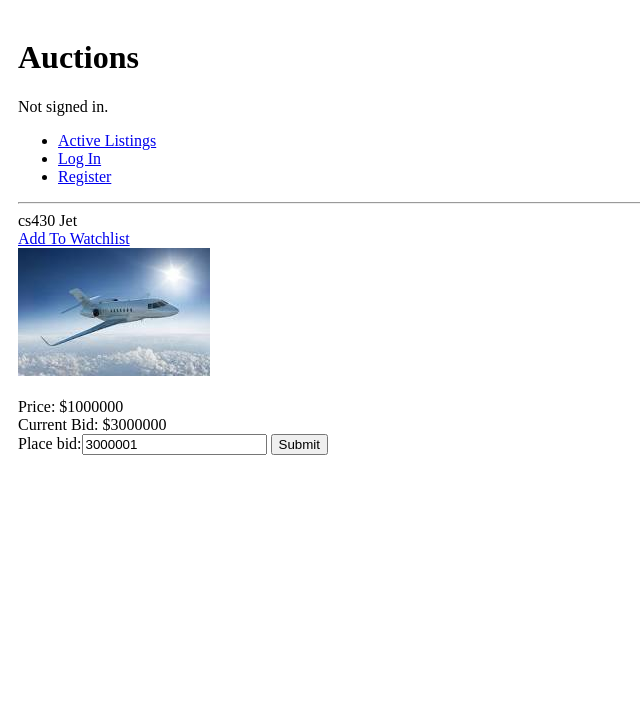
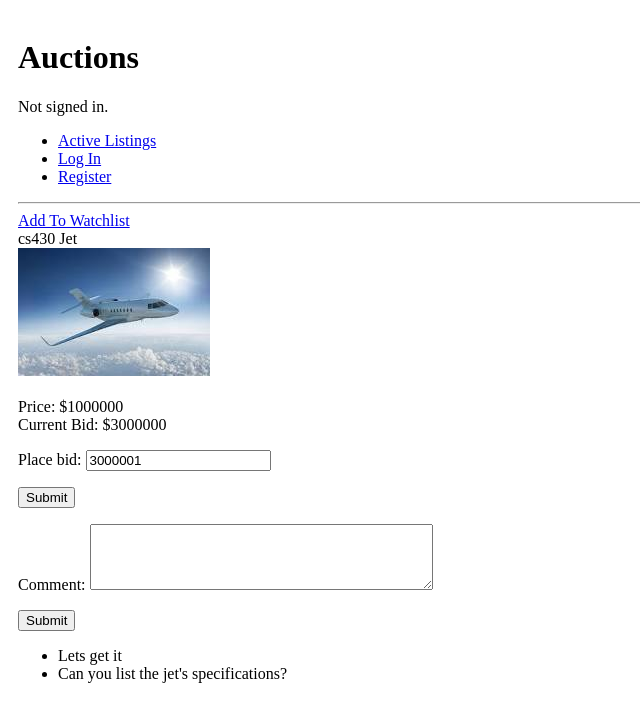
Before and after one commit to Corelade/Commerce, a Django app: a page that uses auctions/templates/auctions/listing_page.html in a window 1280 px wide. Shown: the top 722 px of the page, without its empty margins (0-640 px from the left). Run offline with Django 3.2, Linux system fonts and the light colour scheme; data comes from the database, SQL or seed files in the repository; both versions use the stored data as it was after the commit; data that the repository does not hold is empty.

Commit message:
Added Comments

```diff
--- a/auctions/models.py
+++ b/auctions/models.py
@@ -44,3 +44,11 @@ class Bid(models.Model):
 
     def __str__(self):
         return self.new_bid
+
+class Comment(models.Model):
+    user = models.ForeignKey(User, on_delete=models.CASCADE)
+    auction_listing = models.ForeignKey(AuctionListings, on_delete=models.CASCADE)
+    comment = models.CharField(max_length=300, blank=True)
+
+    def __str__(self):
+        return self.comment
--- a/auctions/templates/auctions/listing_page.html
+++ b/auctions/templates/auctions/listing_page.html
@@ -5,7 +5,6 @@
 {% endblock %}
 
 {% block body %}
-    {{name}} <br>
 
     {% if watchlist %}
         <a href="{% url 'add_to_watchlist' name %}">
@@ -25,21 +24,46 @@
         </a> <br>
     {% endif %}
 
+    {{name}} <br>
+
     <img src="{{item.image.url}}"><br>
     {{ item.description }}<br>
     Price: ${{item.price}} <br>
 
     {% if current_bid %}
-        Current Bid: ${{current_bid}}
+        Current Bid: ${{current_bid}} <br>
     {% endif %}
 
-    <form action="{% url 'listing_page' name %}" method="post">
-        {% csrf_token %}
-        {{ form }}
-        <input type="submit">
-    </form>
+    {% if form %}
+        <form action="{% url 'listing_page' name %}" method="post">
+            {% csrf_token %}
+            {{ form.as_p }}
+            <input type="submit">
+        </form>
+    {% endif %}
 
     {% if message %}
         {{message}} <!-- Maybe style this red, Like an error message -->
     {% endif %}
+
+    {% if comment_form %}
+        <form action="{% url 'comment' name %}" method="post">
+            {% csrf_token %}
+            {{comment_form.as_p}}
+            <input type="submit">
+        </form>
+    {% endif %}
+
+    {% if comments %}
+        <ul>
+            {% for comment in comments %}
+                <li>
+                    {{comment}}
+                </li>
+            {% empty %}
+                None
+            {% endfor %}
+        </ul>
+    {% endif %}
+
 {% endblock %}
--- a/auctions/urls.py
+++ b/auctions/urls.py
@@ -12,4 +12,5 @@ urlpatterns = [
     path("<str:name>/add_to_watchlist", views.add_to_watchlist, name="add_to_watchlist"),
     path("<str:name>/remove", views.remove, name="remove"),
     path("<str:name>/close", views.close, name="close"),
+    path("<str:name>/comment", views.comment, name="comment"),
 ]
--- a/auctions/views.py
+++ b/auctions/views.py
@@ -9,7 +9,7 @@ from .models import *
 
 def index(request):
     return render(request, "auctions/index.html", {
-        'auction_listings': AuctionListings.objects.all()
+        'auction_listings': AuctionListings.objects.filter(is_closed=False)
     })
 
 
@@ -101,6 +101,9 @@ def create_listing(request):
 class BidForm(forms.Form):
     place_bid = forms.IntegerField(min_value=0)
 
+class CommentForm(forms.Form):
+    comment = forms.CharField(widget=forms.Textarea(attrs={'rows': 4, 'cols': 40}))
+
 
 def listing_page(request, name):
     item = AuctionListings.objects.get(item_name=name)
@@ -147,12 +150,16 @@ def listing_page(request, name):
                         'item': item,
                         'close': 'Close',
                         'current_bid': new_bid.new_bid,
+                        'comment_form': CommentForm(),
+                        'comments': Comment.objects.filter(auction_listing_id=item.id)
                     })
                 except:
                     return render(request, 'auctions/listing_page.html', {
                         'name': name,
                         'item': item,
                         'close': 'Close',
+                        'comment_form': CommentForm(),
+                        'comments': Comment.objects.filter(auction_listing_id=item.id)
                     })
             else:
                 try:
@@ -165,6 +172,8 @@ def listing_page(request, name):
                             'watchlist': 'Add To Watchlist',
                             'current_bid': new_bid.new_bid,
                             'form': form,
+                            'comment_form': CommentForm(),
+                            'comments': Comment.objects.filter(auction_listing_id=item.id)
                         })
                     else:
                         return render(request, 'auctions/listing_page.html', {
@@ -173,6 +182,8 @@ def listing_page(request, name):
                             'remove': 'Remove From Watchlist',
                             'current_bid': new_bid.new_bid,
                             'form': form,
+                            'comment_form': CommentForm(),
+                            'comments': Comment.objects.filter(auction_listing_id=item.id)
                         })
 
                 except:
@@ -182,14 +193,18 @@ def listing_page(request, name):
                             'name': name,
                             'item': item,
                             'watchlist': 'Add To Watchlist',
-                            'form': form
+                            'form': form,
+                            'comment_form': CommentForm(),
+                            'comments': Comment.objects.filter(auction_listing_id=item.id)
                         })
                     else:
                         return render(request, 'auctions/listing_page.html', {
                             'name': name,
                             'item': item,
                             'remove': 'Remove From Watchlist',
-                            'form': form
+                            'form': form,
+                            'comment_form': CommentForm(),
+                            'comments': Comment.objects.filter(auction_listing_id=item.id)
                         })
         else:
             new_bid = Bid.objects.get(auction_listing_id=item.id)
@@ -199,18 +214,23 @@ def listing_page(request, name):
                     'item': item,
                     'message': "You've closed this auction",
                     'current_bid': new_bid.new_bid,
+                    'comment_form': CommentForm()
                 })
             elif request.user.id == new_bid.user_id:
                 return render(request, 'auctions/listing_page.html', {
                     'name': name,
                     'item': item,
-                    'message': "Congratulations!!! You won this auction!"
+                    'current_bid': new_bid.new_bid,
+                    'message': "Congratulations!!! You won this auction!",
+                    'comment_form': CommentForm()
                 })
             else:
                 return render(request, 'auctions/listing_page.html', {
                     'name': name,
                     'item': item,
+                    'current_bid': new_bid.new_bid,
                     'message': 'This auction has been closed',
+                    'comment_form': CommentForm()
                 })
 
 def add_to_watchlist(request, name):
@@ -237,3 +257,22 @@ def close(request, name):
     item.is_closed = True
     item.save()
     return HttpResponseRedirect(reverse(listing_page, args=[name]))
+
+
+def comment(request, name):
+    item = AuctionListings.objects.get(item_name=name)
+    if request.method == 'POST':
+        form = CommentForm(request.POST)
+        if form.is_valid():
+            comment = form.cleaned_data['comment']
+            comment = Comment(user=request.user, auction_listing_id=item.id, comment=comment)
+            comment.save()
+            return HttpResponseRedirect(reverse(listing_page, args=[name]))
+        else:
+            new_bid = Bid.objects.get(auction_listing_id=item.id)
+            return render(request, 'auctions/listing_page.html', {
+                'name': name,
+                'item': item,
+                'current_bid': new_bid.new_bid,
+                'comment_form': CommentForm(),
+            })
```
Also changed, not shown: db.sqlite3.
